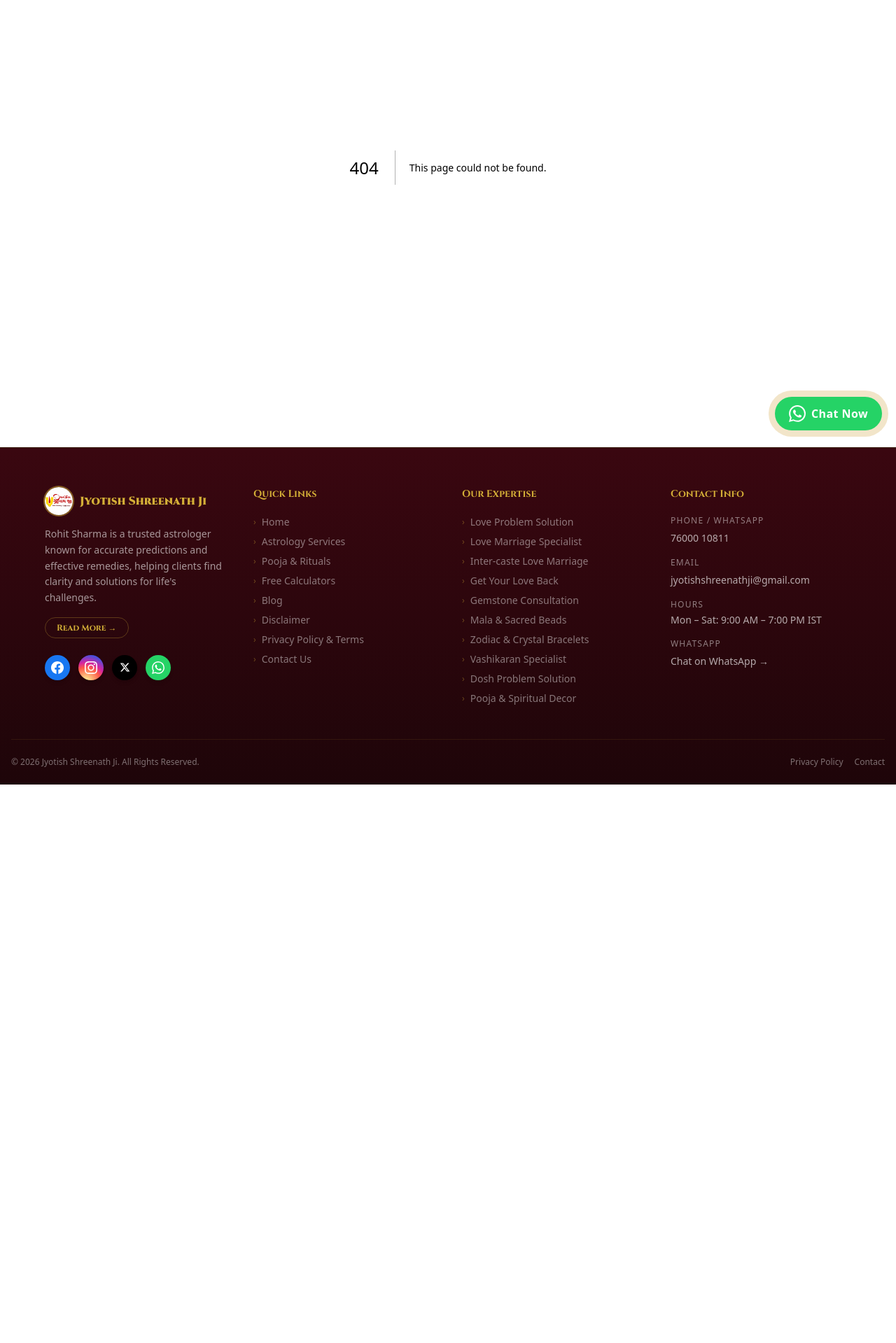
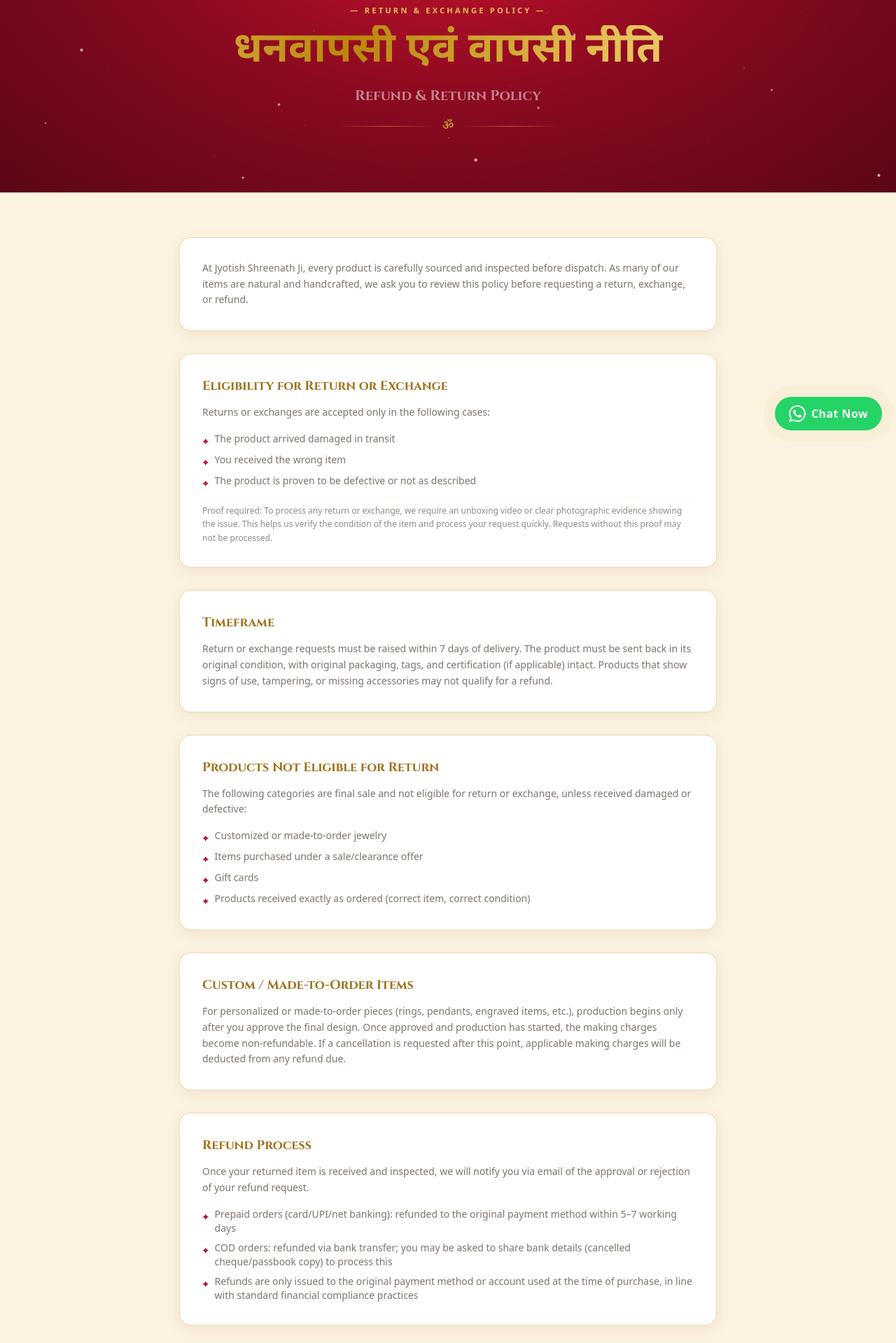
Before and after one commit to Sanchitjha/Astrologer, a Next.js app: page /refund-policy in a window 1280 px wide. Before the commit this address had no page. Shown: the part 161-2080 px from the top of the page at 70% size. Before the commit the page ends 1282 px from the top, so only its background shows below. Built offline with nearby package versions, Linux system fonts and the light colour scheme.

Commit message:
feat: add footer component and static pages for reviews, order tracking, and refund policy

```diff
--- /dev/null
+++ b/app/refund-policy/page.js
@@ -0,0 +1,159 @@
+import PageHeader from '@/components/PageHeader';
+import ContactCTA from '@/components/ContactCTA';
+
+export const metadata = {
+  title: 'Refund & Return Policy | Jyotish Shreenath Ji',
+  description:
+    'Read our Refund, Return & Exchange Policy for gemstones, bracelets and spiritual products purchased from Jyotish Shreenath Ji.',
+  keywords: ['refund policy', 'return policy', 'exchange policy', 'jyotish shreenath ji refund'],
+};
+
+const sections = [
+  {
+    heading: 'Eligibility for Return or Exchange',
+    body: [
+      'Returns or exchanges are accepted only in the following cases:',
+    ],
+    list: [
+      'The product arrived damaged in transit',
+      'You received the wrong item',
+      'The product is proven to be defective or not as described',
+    ],
+    footer:
+      'Proof required: To process any return or exchange, we require an unboxing video or clear photographic evidence showing the issue. This helps us verify the condition of the item and process your request quickly. Requests without this proof may not be processed.',
+  },
+  {
+    heading: 'Timeframe',
+    body: [
+      'Return or exchange requests must be raised within 7 days of delivery. The product must be sent back in its original condition, with original packaging, tags, and certification (if applicable) intact. Products that show signs of use, tampering, or missing accessories may not qualify for a refund.',
+    ],
+  },
+  {
+    heading: 'Products Not Eligible for Return',
+    body: ['The following categories are final sale and not eligible for return or exchange, unless received damaged or defective:'],
+    list: [
+      'Customized or made-to-order jewelry',
+      'Items purchased under a sale/clearance offer',
+      'Gift cards',
+      'Products received exactly as ordered (correct item, correct condition)',
+    ],
+  },
+  {
+    heading: 'Custom / Made-to-Order Items',
+    body: [
+      'For personalized or made-to-order pieces (rings, pendants, engraved items, etc.), production begins only after you approve the final design. Once approved and production has started, the making charges become non-refundable. If a cancellation is requested after this point, applicable making charges will be deducted from any refund due.',
+    ],
+  },
+  {
+    heading: 'Refund Process',
+    body: ['Once your returned item is received and inspected, we will notify you via email of the approval or rejection of your refund request.'],
+    list: [
+      'Prepaid orders (card/UPI/net banking): refunded to the original payment method within 5–7 working days',
+      'COD orders: refunded via bank transfer; you may be asked to share bank details (cancelled cheque/passbook copy) to process this',
+      'Refunds are only issued to the original payment method or account used at the time of purchase, in line with standard financial compliance practices',
+    ],
+  },
+  {
+    heading: 'Non-Refundable Charges',
+    body: [
+      "Shipping charges, taxes, and duties are non-refundable. Return shipping costs are the customer's responsibility unless the return is due to our error (wrong or damaged item).",
+    ],
+  },
+  {
+    heading: 'Not Eligible for Return',
+    body: ["We're unable to accept returns for:"],
+    list: [
+      'Change of mind after purchase',
+      "Minor packaging imperfections that don't affect the product",
+      'Small variations in color/size due to photography, lighting, or natural material differences (common with natural gemstones and handmade items)',
+    ],
+  },
+  {
+    heading: 'Cancellations',
+    body: [
+      'Orders can be cancelled only before they are dispatched. Once an order is shipped, it cannot be cancelled — a return may be initiated instead, per the eligibility criteria above.',
+    ],
+  },
+  {
+    heading: 'International Orders',
+    body: [
+      'For orders shipped outside India, refunds (where applicable) are processed within 40–45 days of resolution. Customs duties, VAT, or import charges are the customer\'s responsibility and are non-refundable.',
+    ],
+  },
+];
+
+export default function RefundPolicyPage() {
+  return (
+    <>
+      <PageHeader
+        title="Refund & Return Policy"
+        titleHindi="धनवापसी एवं वापसी नीति"
+        subtitle="Return & Exchange Policy"
+        crumbs={[{ label: 'Refund Policy' }]}
+      />
+
+      <main className="bg-[#FBF3E0] py-16 px-4">
+        <div className="max-w-3xl mx-auto space-y-8">
+          <div className="glass-card rounded-2xl p-8">
+            <p className="text-[#2A1408]/60 text-sm leading-relaxed">
+              At Jyotish Shreenath Ji, every product is carefully sourced and inspected before
+              dispatch. As many of our items are natural and handcrafted, we ask you to review
+              this policy before requesting a return, exchange, or refund.
+            </p>
+          </div>
+
+          {sections.map((s) => (
+            <div key={s.heading} className="glass-card rounded-2xl p-8 space-y-3">
+              <h2 className="text-[#9E7016] font-bold text-lg" style={{ fontFamily: 'var(--font-cinzel)' }}>
+                {s.heading}
+              </h2>
+              {s.body.map((p) => (
+                <p key={p} className="text-[#2A1408]/60 text-sm leading-relaxed">{p}</p>
+              ))}
+              {s.list && (
+                <ul className="space-y-2 pt-1">
+                  {s.list.map((item) => (
+                    <li key={item} className="flex items-start gap-2 text-sm text-[#2A1408]/60">
+                      <span className="text-[#C1102E] text-xs mt-1.5">✦</span>
+                      <span>{item}</span>
+                    </li>
+                  ))}
+                </ul>
+              )}
+              {s.footer && (
+                <p className="text-[#2A1408]/50 text-xs leading-relaxed pt-2 border-t border-[#D4AF37]/10">
+                  {s.footer}
+                </p>
+              )}
+            </div>
+          ))}
+
+          <div className="glass-card rounded-2xl p-8 space-y-3">
+            <h2 className="text-[#9E7016] font-bold text-lg" style={{ fontFamily: 'var(--font-cinzel)' }}>
+              Need Help?
+            </h2>
+            <p className="text-[#2A1408]/60 text-sm leading-relaxed">
+              For any questions about your return or refund, reach out to us:
+            </p>
+            <div className="space-y-2 text-sm">
+              <p>
+                <span className="text-[#2A1408]/50">Email: </span>
+                <a href="mailto:jyotishshreenathji@gmail.com" className="text-[#C1102E] font-semibold hover:underline">
+                  jyotishshreenathji@gmail.com
+                </a>
+              </p>
+              <p>
+                <span className="text-[#2A1408]/50">Phone: </span>
+                <a href="tel:7600010811" className="text-[#C1102E] font-semibold hover:underline">
+                  +91 76000 10811
+                </a>
+              </p>
+            </div>
+          </div>
+        </div>
+      </main>
+
+      <ContactCTA />
+    </>
+  );
+}
```
